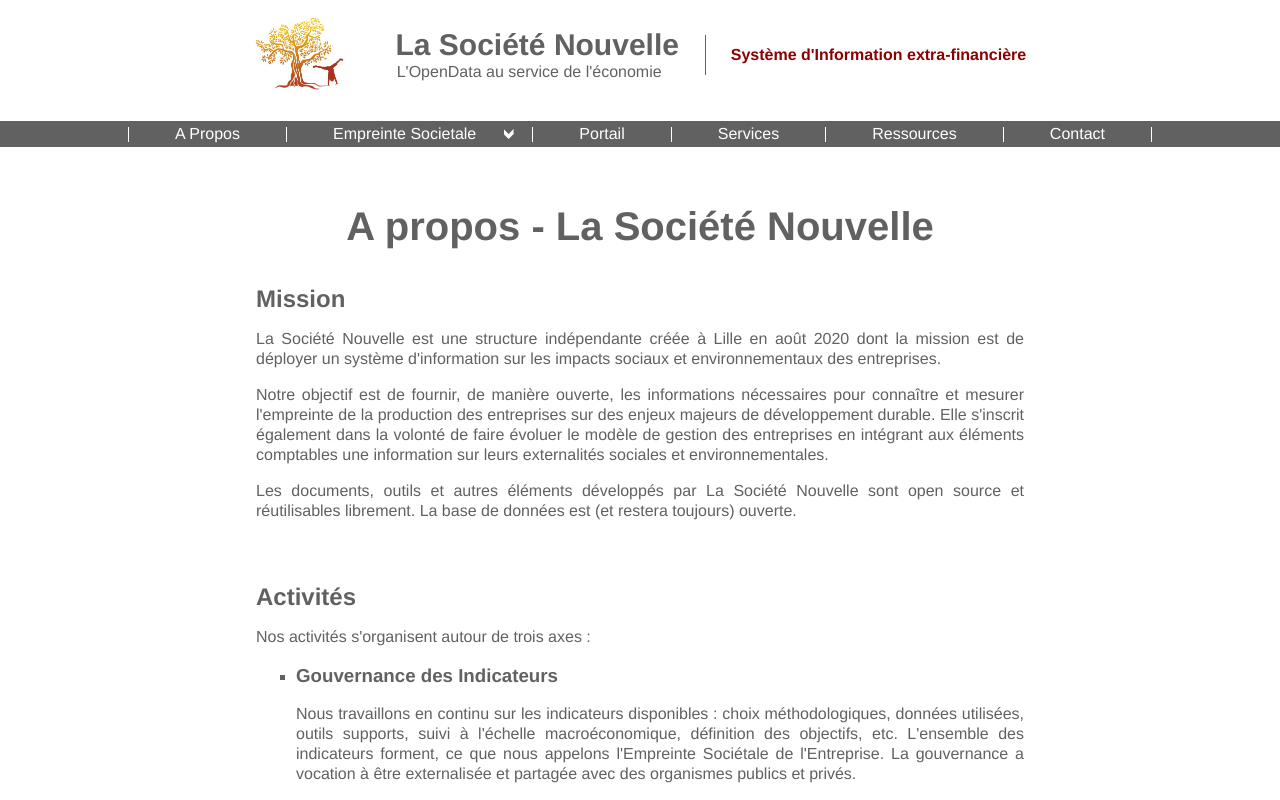
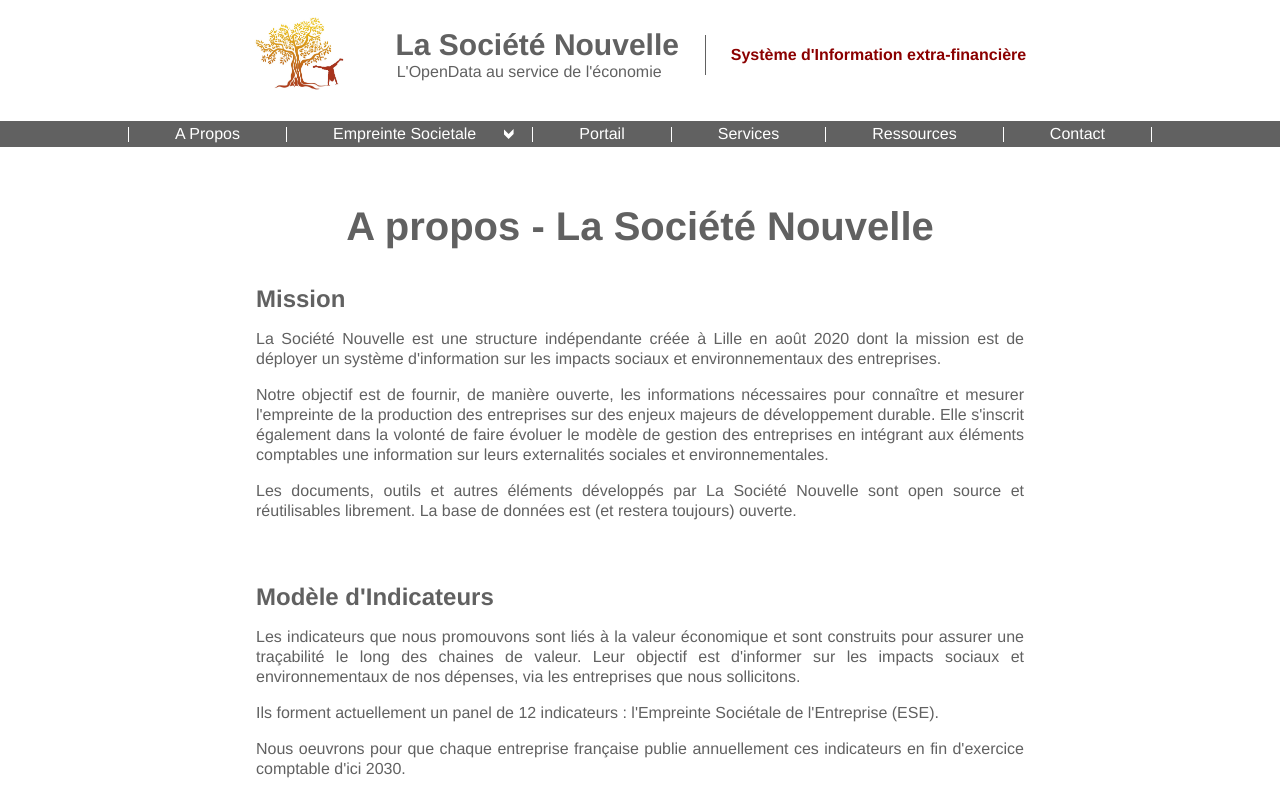
Before and after one commit to La-Societe-Nouvelle/LaSocieteNouvelle-Website, a Next.js app: page /a-propos in a window 1280 px wide. Shown: the top 800 px of the page. Built offline with nearby package versions, Linux system fonts and the light colour scheme.

Commit message:
Update content a-propos

```diff
--- a/package.json
+++ b/package.json
@@ -17,7 +17,7 @@
     "markdown-loader": "^6.0.0",
     "marked": "^2.0.1",
     "next": "^10.0.9",
-    "nodemailer": "^6.5.0",
+    "nodemailer": "^6.6.0",
     "postcss-flexbugs-fixes": "^5.0.2",
     "postcss-preset-env": "^6.7.0",
     "qs": "^6.10.1",
--- a/pages/a-propos.js
+++ b/pages/a-propos.js
@@ -21,6 +21,14 @@ export default function Home() {
           <p>La Société Nouvelle est une structure indépendante créée à Lille en août 2020 dont la mission est de déployer un système d'information sur les impacts sociaux et environnementaux des entreprises.</p>
           <p>Notre objectif est de fournir, de manière ouverte, les informations nécessaires pour connaître et mesurer l'empreinte de la production des entreprises sur des enjeux majeurs de développement durable. Elle s'inscrit également dans la volonté de faire évoluer le modèle de gestion des entreprises en intégrant aux éléments comptables une information sur leurs externalités sociales et environnementales.</p>
           <p>Les documents, outils et autres éléments développés par La Société Nouvelle sont open source et réutilisables librement. La base de données est (et restera toujours) ouverte.</p>
+        </div>
+
+        <div className="strip">
+          <h2>Modèle d'Indicateurs</h2>
+          <p>Les indicateurs que nous promouvons sont liés à la valeur économique et sont construits pour assurer une traçabilité le long des chaines de valeur.
+             Leur objectif est d'informer sur les impacts sociaux et environnementaux de nos dépenses, via les entreprises que nous sollicitons.</p>
+          <p>Ils forment actuellement un panel de 12 indicateurs : l'Empreinte Sociétale de l'Entreprise (ESE).</p>
+          <p>Nous oeuvrons pour que chaque entreprise française publie annuellement ces indicateurs en fin d'exercice comptable d'ici 2030.</p>
         </div>
 
         <div className="strip">
--- a/styles/footer.scss
+++ b/styles/footer.scss
@@ -16,6 +16,7 @@
     width: 100%;
     align-items: center;
     justify-content:space-around;
+    padding: 0 5%;
 
     .link-footer {
       height: 100%;
@@ -23,7 +24,7 @@
       font-size: 13px;
     }
 
-    @include xs{
+    @include xs {
       flex-flow: column;
     }
   }
```
Also changed, not shown: next.config.js (line endings or trailing spaces), 1 other file (tests, documents, lock files or other folders).
